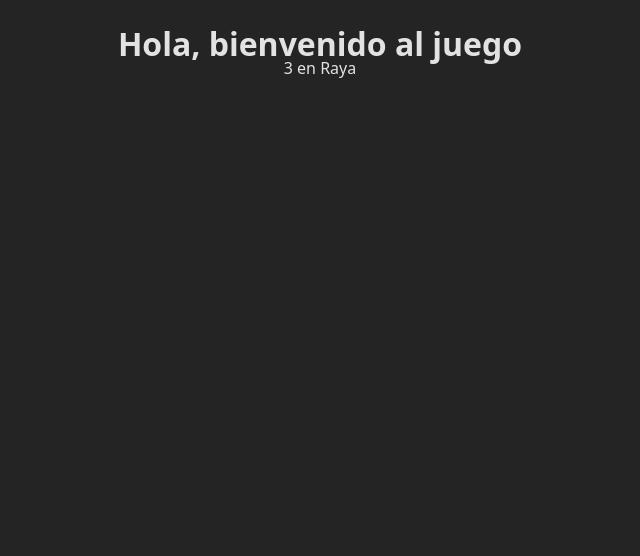
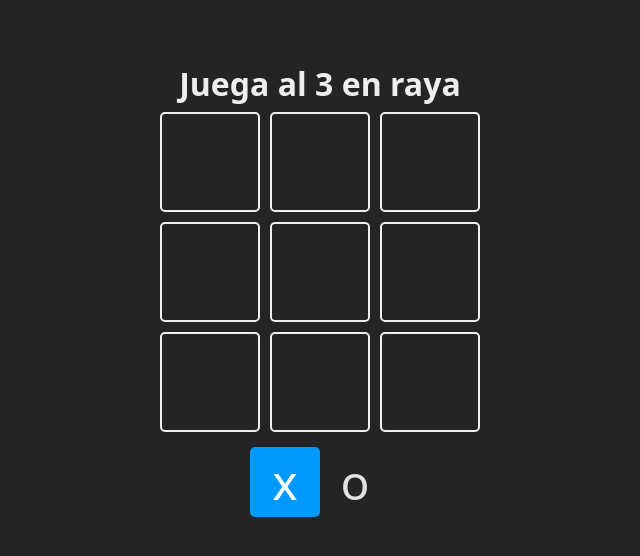
Before and after one commit to TeDeLimon/tic-tac-toe, a React (Vite) app in the folder 3-en-raya/: page / in a window 1280 px wide. Shown: the top 556 px of the page, without its empty margins (320-960 px from the left). Built offline with nearby package versions, Linux system fonts and the light colour scheme.

Commit message:
Update App.jsx

```diff
--- a/3-en-raya/src/App.jsx
+++ b/3-en-raya/src/App.jsx
@@ -1,12 +1,75 @@
+import { useState } from 'react'
 import './App.css'
+
+// Declarar los turnos existentes, que corresponde a cada jugador
+const TURNS = {
+  X: 'x',
+  O: 'o'
+}
+
+const Square = ({ children, isSelected = false, updateBoard, index }) => {
+
+  const className = `square ${isSelected ? 'is-selected' : ''}`
+
+  const handleClick = () => {
+    updateBoard(index);
+  }
+
+  return (
+    <div className={className} key={index} onClick={handleClick}>
+      {children}
+    </div>
+  )
+}
 
 function App() {
 
+  // Necesitamos un tablero que está conformado por 9 Casillas (Cuadrados - Square)
+  // Simular un tablero: const boardFicticio = ['X', 'O', 'X', 'O', 'X', 'O', 'X', 'O', 'O']
+  const [board, setBoard] = useState(Array(9).fill(null));
+
+  // Vamos a crear una función que me permita cambiar el turno
+  const updateBoard = (index) => {
+
+    console.log(index);
+
+    const newBoard = [...board];
+
+    newBoard[index] = turn;
+
+    setBoard(newBoard);
+
+    const newTurn = (turn === TURNS.X) ? TURNS.O : TURNS.X;
+
+    setTurn(newTurn);
+  }
+
+  // Vamos a declarar que el turno por defecto, de la partida, es la X
+  const [turn, setTurn] = useState(TURNS.X);
+
   return (
-    <>
-      <h1>Hola, bienvenido al juego</h1>
-      <p>3 en Raya</p>
-    </>
+    <main className='board'>
+      <h1>Juega al 3 en raya</h1>
+
+      <section className='game'>
+        {board.map((_, index) => {
+          return (
+            <Square
+              key={index}
+              index={index}
+              updateBoard={updateBoard}
+            >
+              {board[index]}
+            </Square>
+          )
+        })}
+      </section>
+
+      <section className='turn'>
+        <Square isSelected={turn === TURNS.X}>{TURNS.X}</Square>
+        <Square isSelected={turn === TURNS.O}>{TURNS.O}</Square>
+      </section>
+    </main>
   )
 }
 
```
